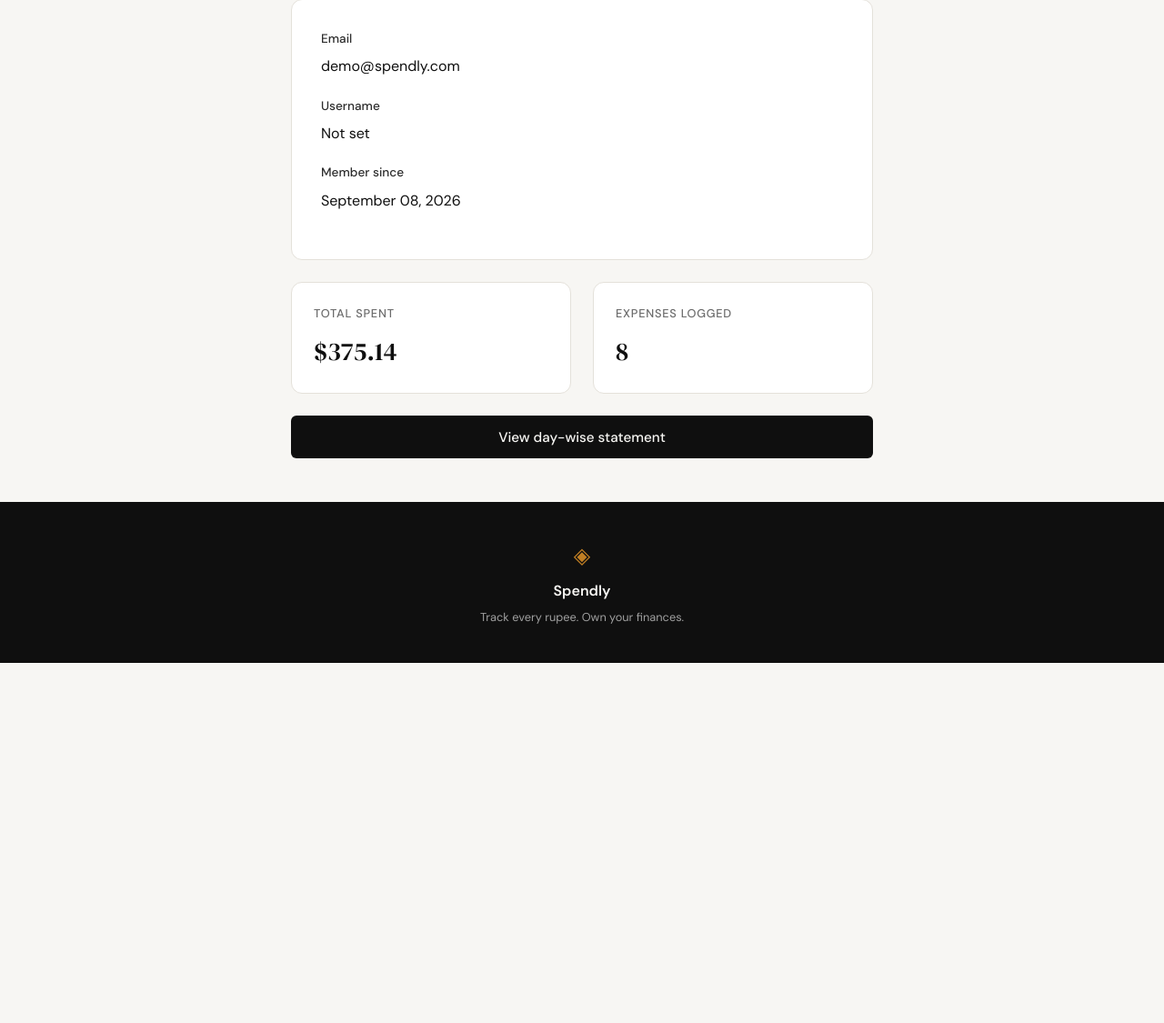
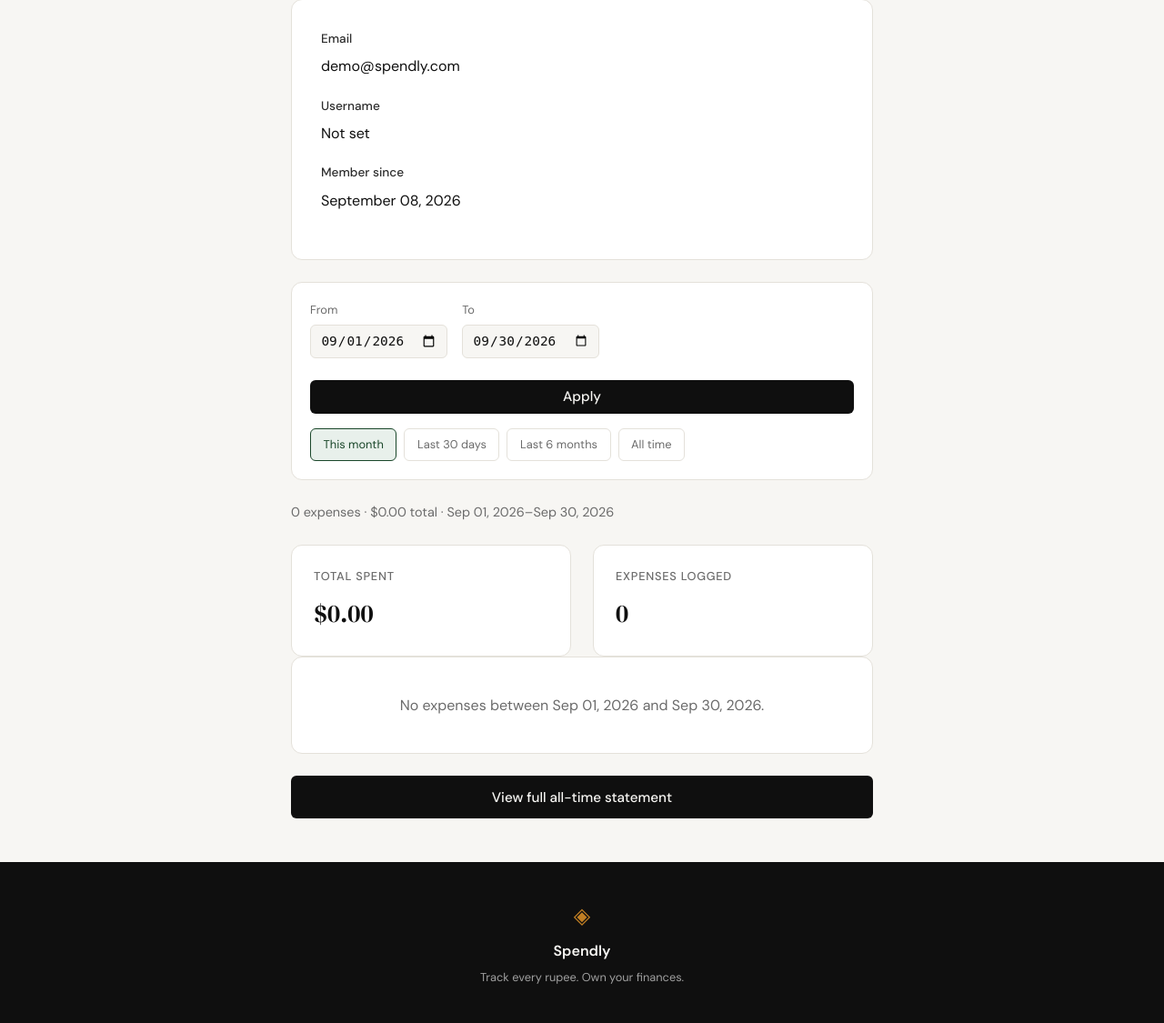
Before and after one commit to satyakiranmai1-cmyk/spendly, a Flask app: page /profile in a window 1280 px wide. Shown: the part 214-1339 px from the top of the page at 91% size. Before the commit the page ends 943 px from the top, so only its background shows below. Run offline with Flask 3, Linux system fonts and the light colour scheme; the visitor is signed in with stand-in values (Sample User, id 1); data comes from the database, SQL or seed files in the repository.

Commit message:
Add date-range filter to the profile page
Lets a user scope /profile's stats and day-wise expense list to a
date range: current month (default), last 30 days, last 6 months,
all time, or a custom start/end date via query params.

- database/db.py: get_expense_summary_by_user and get_expenses_by_day
  take optional start_date/end_date, backward-compatible for existing
  no-arg callers like /expenses.
- app.py: /profile parses and validates start_date/end_date, falling
  back to the current-month default on missing/malformed/out-of-order
  input; presets computed server-side with precomputed hrefs.
- templates/_macros.html: new date_range_filter and expense_day_list
  macros, shared between profile.html and expenses.html so the
  day-list markup isn't duplicated.
- tests/test_profile_date_filter.py: covers default range, explicit
  range, invalid-range fallback, all-time, empty range, auth, and
  cross-user isolation, plus direct db.py unit tests.

Co-Authored-By: Claude Sonnet 5 <noreply@anthropic.com>
Claude-Session: https://claude.ai/code/session_01NrDkD7io4MdYnfsE73tFdQ

```diff
--- a/app.py
+++ b/app.py
@@ -1,7 +1,8 @@
+import calendar
 import os
 import re
 import sqlite3
-from datetime import datetime
+from datetime import date, datetime, timedelta
 from functools import wraps
 
 from flask import Flask, redirect, render_template, request, session, url_for
@@ -27,6 +28,42 @@ with app.app_context():
     seed_db()
 
 EMAIL_RE = re.compile(r"^[^@\s]+@[^@\s]+\.[^@\s]+$")
+
+
+def _parse_date_param(value):
+    if not value:
+        return None
+    try:
+        return datetime.strptime(value, "%Y-%m-%d").date()
+    except ValueError:
+        return None
+
+
+def _current_month_range(today):
+    start = today.replace(day=1)
+    last_day = calendar.monthrange(today.year, today.month)[1]
+    end = date(today.year, today.month, last_day)
+    return start, end
+
+
+def _build_date_presets(today):
+    month_start, month_end = _current_month_range(today)
+    return [
+        {"key": "this_month", "label": "This month", "start": month_start, "end": month_end},
+        {"key": "last_30", "label": "Last 30 days", "start": today - timedelta(days=29), "end": today},
+        {"key": "last_6_months", "label": "Last 6 months", "start": today - timedelta(days=181), "end": today},
+        {"key": "all", "label": "All time", "start": None, "end": None},
+    ]
+
+
+def _attach_display_dates(days):
+    for day in days:
+        try:
+            day["display_date"] = datetime.strptime(day["date"], "%Y-%m-%d").strftime(
+                "%A, %B %d, %Y"
+            )
+        except ValueError:
+            day["display_date"] = day["date"]
 
 
 def login_required(view_func):
@@ -121,13 +158,7 @@ def expenses_statement():
         return redirect(url_for("login"))
 
     days = get_expenses_by_day(user["id"])
-    for day in days:
-        try:
-            day["display_date"] = datetime.strptime(day["date"], "%Y-%m-%d").strftime(
-                "%A, %B %d, %Y"
-            )
-        except ValueError:
-            day["display_date"] = day["date"]
+    _attach_display_dates(days)
 
     summary = get_expense_summary_by_user(user["id"])
     return render_template("expenses.html", days=days, summary=summary)
@@ -144,7 +175,44 @@ def profile():
     if user is None:
         session.pop("user_id", None)
         return redirect(url_for("login"))
-    summary = get_expense_summary_by_user(user["id"])
+
+    today = date.today()
+    presets = _build_date_presets(today)
+    month_start, month_end = _current_month_range(today)
+
+    if request.args.get("range") == "all":
+        start_date, end_date = None, None
+    else:
+        raw_start = request.args.get("start_date", "")
+        raw_end = request.args.get("end_date", "")
+        parsed_start = _parse_date_param(raw_start)
+        parsed_end = _parse_date_param(raw_end)
+        if not raw_start and not raw_end:
+            start_date, end_date = month_start, month_end
+        elif parsed_start and parsed_end and parsed_start <= parsed_end:
+            start_date, end_date = parsed_start, parsed_end
+        else:
+            start_date, end_date = month_start, month_end
+
+    db_start = start_date.isoformat() if start_date else None
+    db_end = end_date.isoformat() if end_date else None
+
+    summary = get_expense_summary_by_user(user["id"], db_start, db_end)
+    days = get_expenses_by_day(user["id"], db_start, db_end)
+    _attach_display_dates(days)
+
+    for preset in presets:
+        if preset["key"] == "all":
+            preset["href"] = url_for("profile", range="all")
+        else:
+            preset["href"] = url_for(
+                "profile", start_date=preset["start"].isoformat(), end_date=preset["end"].isoformat()
+            )
+
+    active_preset = next(
+        (p["key"] for p in presets if p["start"] == start_date and p["end"] == end_date), None
+    )
+
     member_since = None
     if user["created_at"]:
         try:
@@ -154,7 +222,15 @@ def profile():
         except ValueError:
             member_since = user["created_at"]
     return render_template(
-        "profile.html", user=user, summary=summary, member_since=member_since
+        "profile.html",
+        user=user,
+        summary=summary,
+        member_since=member_since,
+        days=days,
+        filter_start=start_date,
+        filter_end=end_date,
+        presets=presets,
+        active_preset=active_preset,
     )
 
 
--- a/database/db.py
+++ b/database/db.py
@@ -73,37 +73,62 @@ def get_user_by_id(user_id):
     return row
 
 
-def get_expense_summary_by_user(user_id):
+def get_expense_summary_by_user(user_id, start_date=None, end_date=None):
     conn = get_db()
-    row = conn.execute(
-        """
-        SELECT COALESCE(SUM(amount), 0) AS total_spent,
-               COUNT(*) AS expense_count
-        FROM expenses
-        WHERE user_id = ?
-        """,
-        (user_id,),
-    ).fetchone()
+    if start_date is not None and end_date is not None:
+        row = conn.execute(
+            """
+            SELECT COALESCE(SUM(amount), 0) AS total_spent,
+                   COUNT(*) AS expense_count
+            FROM expenses
+            WHERE user_id = ? AND date BETWEEN ? AND ?
+            """,
+            (user_id, start_date, end_date),
+        ).fetchone()
+    else:
+        row = conn.execute(
+            """
+            SELECT COALESCE(SUM(amount), 0) AS total_spent,
+                   COUNT(*) AS expense_count
+            FROM expenses
+            WHERE user_id = ?
+            """,
+            (user_id,),
+        ).fetchone()
     conn.close()
     return {"total_spent": float(row["total_spent"]), "expense_count": int(row["expense_count"])}
 
 
-def get_expenses_by_day(user_id):
+def get_expenses_by_day(user_id, start_date=None, end_date=None):
     """Return the user's expenses grouped by day, most recent day first.
 
     Each group is {"date": "YYYY-MM-DD", "total": float, "expenses": [row, ...]},
     with expenses inside a day ordered most recent first.
+
+    When start_date and end_date (both "YYYY-MM-DD") are given, only expenses
+    in that inclusive range are returned.
     """
     conn = get_db()
-    rows = conn.execute(
-        """
-        SELECT id, amount, category, description, date
-        FROM expenses
-        WHERE user_id = ?
-        ORDER BY date DESC, id DESC
-        """,
-        (user_id,),
-    ).fetchall()
+    if start_date is not None and end_date is not None:
+        rows = conn.execute(
+            """
+            SELECT id, amount, category, description, date
+            FROM expenses
+            WHERE user_id = ? AND date BETWEEN ? AND ?
+            ORDER BY date DESC, id DESC
+            """,
+            (user_id, start_date, end_date),
+        ).fetchall()
+    else:
+        rows = conn.execute(
+            """
+            SELECT id, amount, category, description, date
+            FROM expenses
+            WHERE user_id = ?
+            ORDER BY date DESC, id DESC
+            """,
+            (user_id,),
+        ).fetchall()
     conn.close()
 
     days = []
--- a/static/css/style.css
+++ b/static/css/style.css
@@ -546,6 +546,84 @@ a { color: inherit; text-decoration: none; }
 }
 
 /* ------------------------------------------------------------------ */
+/* Date range filter                                                   */
+/* ------------------------------------------------------------------ */
+
+.date-filter {
+    background: var(--paper-card);
+    border: 1px solid var(--border);
+    border-radius: var(--radius-md);
+    padding: 1.25rem;
+    margin-bottom: 1.5rem;
+}
+
+.date-filter-form {
+    display: flex;
+    align-items: flex-end;
+    gap: 1rem;
+    flex-wrap: wrap;
+}
+
+.date-filter-field {
+    display: flex;
+    flex-direction: column;
+    gap: 0.35rem;
+}
+
+.date-filter-field label {
+    font-size: 0.8rem;
+    color: var(--ink-muted);
+}
+
+.date-filter-field input[type="date"] {
+    border: 1px solid var(--border);
+    border-radius: var(--radius-sm);
+    padding: 0.5rem 0.65rem;
+    font-size: 0.9rem;
+    color: var(--ink);
+    background: var(--paper);
+}
+
+.date-filter-submit {
+    padding: 0.55rem 1.25rem;
+}
+
+.date-filter-presets {
+    display: flex;
+    flex-wrap: wrap;
+    gap: 0.5rem;
+    margin-top: 1rem;
+}
+
+.date-filter-preset {
+    display: inline-block;
+    padding: 0.4rem 0.85rem;
+    border-radius: var(--radius-sm);
+    border: 1px solid var(--border);
+    color: var(--ink-muted);
+    font-size: 0.8rem;
+    text-decoration: none;
+    transition: background 0.2s, color 0.2s, border-color 0.2s;
+}
+
+.date-filter-preset:hover {
+    border-color: var(--accent);
+    color: var(--accent);
+}
+
+.date-filter-preset.is-active {
+    background: var(--accent-light);
+    border-color: var(--accent);
+    color: var(--accent);
+}
+
+.date-filter-summary {
+    font-size: 0.9rem;
+    color: var(--ink-muted);
+    margin-bottom: 1.5rem;
+}
+
+/* ------------------------------------------------------------------ */
 /* Expense statement page                                              */
 /* ------------------------------------------------------------------ */
 
@@ -702,4 +780,5 @@ a { color: inherit; text-decoration: none; }
     .hero { padding: 3rem 1rem 2rem; }
     .stats-row { grid-template-columns: 1fr; }
     .profile-header { flex-direction: column; text-align: center; }
+    .date-filter-form { flex-direction: column; align-items: stretch; }
 }
--- /dev/null
+++ b/templates/_macros.html
@@ -0,0 +1,55 @@
+{% macro date_range_filter(action_url, filter_start, filter_end, presets, active_preset) %}
+<div class="date-filter">
+    <form class="date-filter-form" method="get" action="{{ action_url }}">
+        <div class="date-filter-field">
+            <label for="start_date">From</label>
+            <input type="date" id="start_date" name="start_date"
+                   value="{{ filter_start.isoformat() if filter_start else '' }}">
+        </div>
+        <div class="date-filter-field">
+            <label for="end_date">To</label>
+            <input type="date" id="end_date" name="end_date"
+                   value="{{ filter_end.isoformat() if filter_end else '' }}">
+        </div>
+        <button type="submit" class="btn-submit date-filter-submit">Apply</button>
+    </form>
+    <div class="date-filter-presets">
+        {% for preset in presets %}
+        <a href="{{ preset.href }}"
+           class="date-filter-preset{{ ' is-active' if preset.key == active_preset else '' }}">
+            {{ preset.label }}
+        </a>
+        {% endfor %}
+    </div>
+</div>
+{% endmacro %}
+
+{% macro expense_day_list(days, empty_message) %}
+{% if days %}
+    {% for day in days %}
+    <div class="statement-day">
+        <div class="statement-day-header">
+            <span class="statement-date">{{ day.display_date }}</span>
+            <span class="statement-day-total">${{ "%.2f"|format(day.total) }}</span>
+        </div>
+        <ul class="statement-list">
+            {% for expense in day.expenses %}
+            <li class="statement-row">
+                <div class="statement-row-main">
+                    <span class="statement-category">{{ expense.category }}</span>
+                    {% if expense.description %}
+                    <span class="statement-desc">{{ expense.description }}</span>
+                    {% endif %}
+                </div>
+                <span class="statement-amount">${{ "%.2f"|format(expense.amount) }}</span>
+            </li>
+            {% endfor %}
+        </ul>
+    </div>
+    {% endfor %}
+{% else %}
+    <div class="statement-empty">
+        <p>{{ empty_message }}</p>
+    </div>
+{% endif %}
+{% endmacro %}
--- a/templates/profile.html
+++ b/templates/profile.html
@@ -1,4 +1,5 @@
 {% extends "base.html" %}
+{% from "_macros.html" import date_range_filter, expense_day_list %}
 
 {% block title %}Your profile — Spendly{% endblock %}
 
@@ -30,6 +31,19 @@
             </div>
         </div>
 
+        {{ date_range_filter(url_for('profile'), filter_start, filter_end, presets, active_preset) }}
+
+        <p class="date-filter-summary">
+            {{ summary.expense_count }} expense{{ "s" if summary.expense_count != 1 else "" }}
+            &middot; ${{ "%.2f"|format(summary.total_spent) }} total
+            &middot;
+            {% if filter_start and filter_end %}
+                {{ filter_start.strftime('%b %d, %Y') }}–{{ filter_end.strftime('%b %d, %Y') }}
+            {% else %}
+                All time
+            {% endif %}
+        </p>
+
         <div class="stats-row">
             <div class="stat-tile">
                 <span class="mock-label">Total spent</span>
@@ -41,8 +55,11 @@
             </div>
         </div>
 
+        {% set empty_msg %}{% if filter_start and filter_end %}No expenses between {{ filter_start.strftime('%b %d, %Y') }} and {{ filter_end.strftime('%b %d, %Y') }}.{% else %}No expenses logged yet.{% endif %}{% endset %}
+        {{ expense_day_list(days, empty_msg) }}
+
         <a href="{{ url_for('expenses_statement') }}" class="btn-submit statement-link">
-            View day-wise statement
+            View full all-time statement
         </a>
 
     </div>
```
Also changed, not shown: templates/expenses.html (+2 -27 lines), tests/test_profile.py (+1 -1 lines), tests/test_profile_date_filter.py (added, +194 -0 lines).
